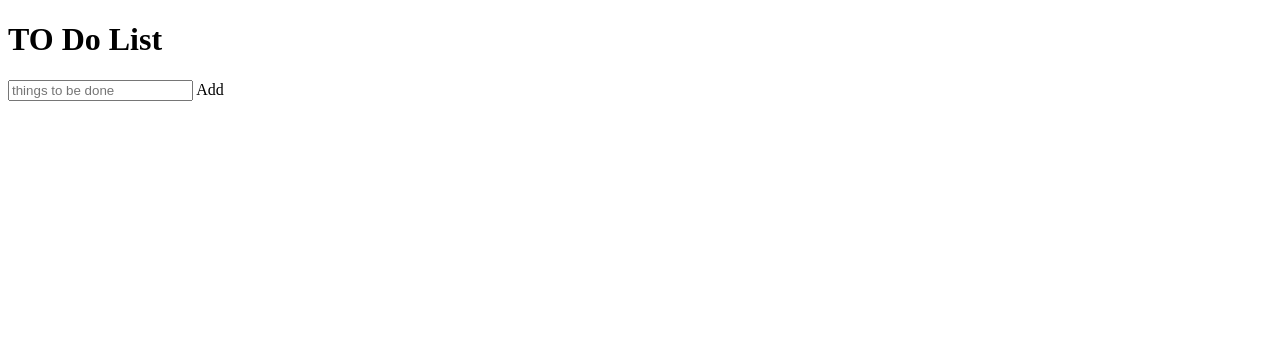
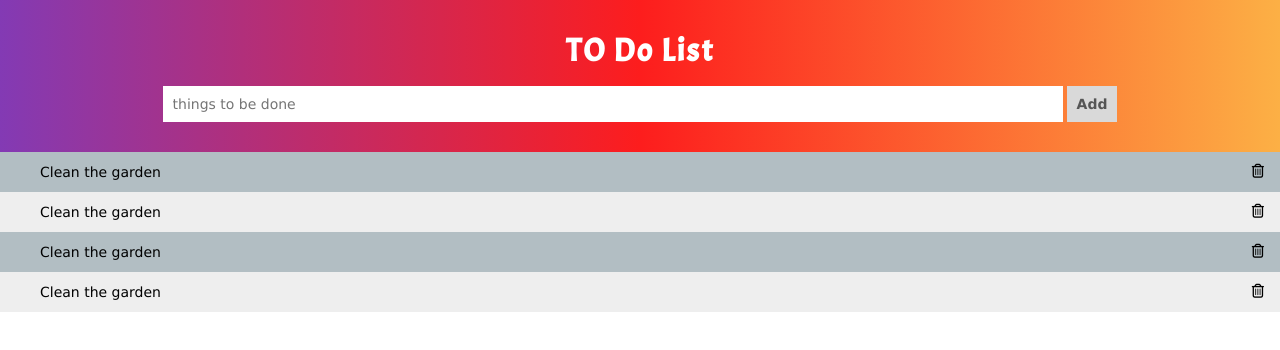
Before and after one commit to ABDELILAHelkrymy/Todo_List_new, a plain HTML site: page index.html in a window 1280 px wide. Drawn offline with Linux system fonts and the light colour scheme.

Commit message:
second commit

```diff
--- a/index.html
+++ b/index.html
@@ -16,7 +16,10 @@
     </header>
 
     <ul id="myUL">
-
+        <li data-id="0">Clean the garden <i class="far fa-trash-alt"></i></li>
+        <li data-id="1">Clean the garden <i class="far fa-trash-alt"></i></li>
+        <li data-id="2">Clean the garden <i class="far fa-trash-alt"></i></li>
+        <li data-id="3">Clean the garden <i class="far fa-trash-alt"></i></li>
     </ul>
 
     <script src="app.js"></script>
--- a/style.css
+++ b/style.css
@@ -0,0 +1,107 @@
+@import url('https://fonts.googleapis.com/css2?family=Acme&display=swap');
+
+*{
+    margin: 0;
+    padding: 0;
+    box-sizing: border-box;
+}
+
+header {
+    background: linear-gradient(90deg , rgba(131,58,180,1) 0%,
+                                        rgba(253,29,29,1) 50%,
+                                        rgba(252,176,69,1) 100%);
+    padding: 30px 40px;
+    color: #fff;
+    text-align: center;
+}
+
+h1{
+    font-family: 'Acme', sans-serif;
+    letter-spacing: 2px;
+    margin-bottom: 15px;
+}
+
+input {
+    width: 75%;
+    margin-right: 0;
+    padding: 10px;
+    border: none;
+    font-size: 14px;
+    font-family: Verdana, Geneva, Tahoma, sans-serif;
+}
+
+.addBtn{
+    width: 25%;
+    padding: 10px;
+    margin-left: 0;
+    background: #d9d9d9;
+    color: #555;
+    text-align: center;
+    font-size: 14px;
+    cursor: pointer;
+    transition: 0.3s;
+    font-family: Verdana, Geneva, Tahoma, sans-serif;
+    font-weight: bold;
+}
+
+.addBtn:hover{
+    background-color: #bbb;
+    color: #fff;
+}
+
+ul li {
+    cursor: pointer;
+    position: relative;
+    padding: 12px 8px 12px 40px;
+    list-style-type: none;
+    background: #eee;
+    font-size: 14px;
+    transition: 0.2s;
+    font-family: Verdana, Geneva, Tahoma, sans-serif;
+
+    /* make the list item unselective */
+
+    -webkit-user-select: none;
+    -moz-user-select: none;
+    -ms-touch-select: none;
+    user-select: none;
+}
+
+ul li:nth-child(odd){
+    background: #b2bec3;
+}
+
+ul li:hover{
+    background: #ddd;
+}
+
+ul li.checked{
+    background: #888;
+    color: #fff;
+    text-decoration: line-through;
+}
+
+ul li.checked::before{
+    content: "";
+    position: absolute;
+    border-color: #fff;
+    border-style: solid;
+    border-width: 0 2px 2px 0;
+    top: 10px;
+    left: 16px;
+    transform: rotate(45deg);
+    height: 15px;
+    width: 7px;
+}
+
+.far{
+    position: absolute;
+    right: 0;
+    top: 0;
+    padding: 12px 16px 12px 16px;
+}
+
+.far:hover {
+    background-color: tomato;
+    color: white;
+}
```
